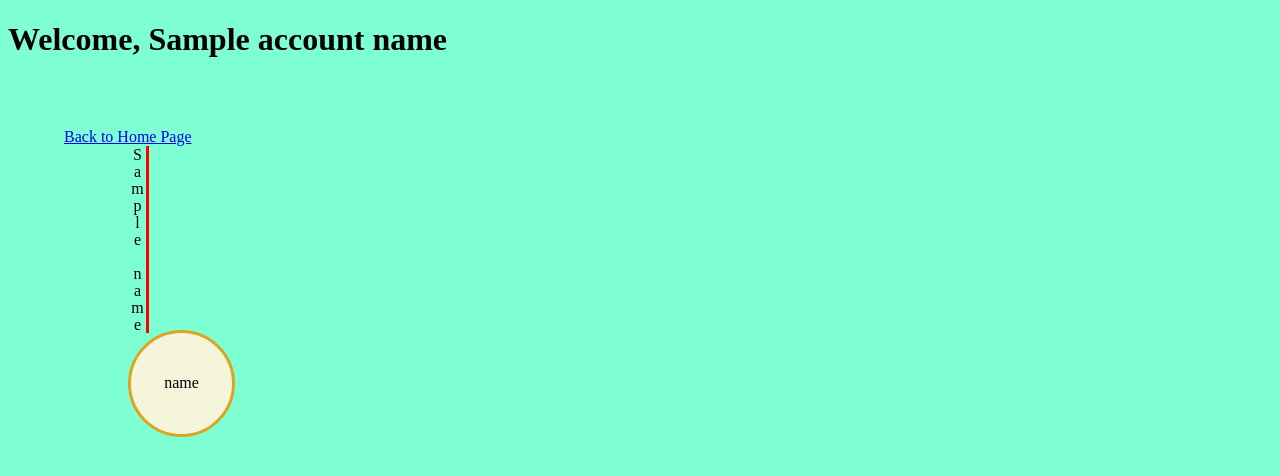
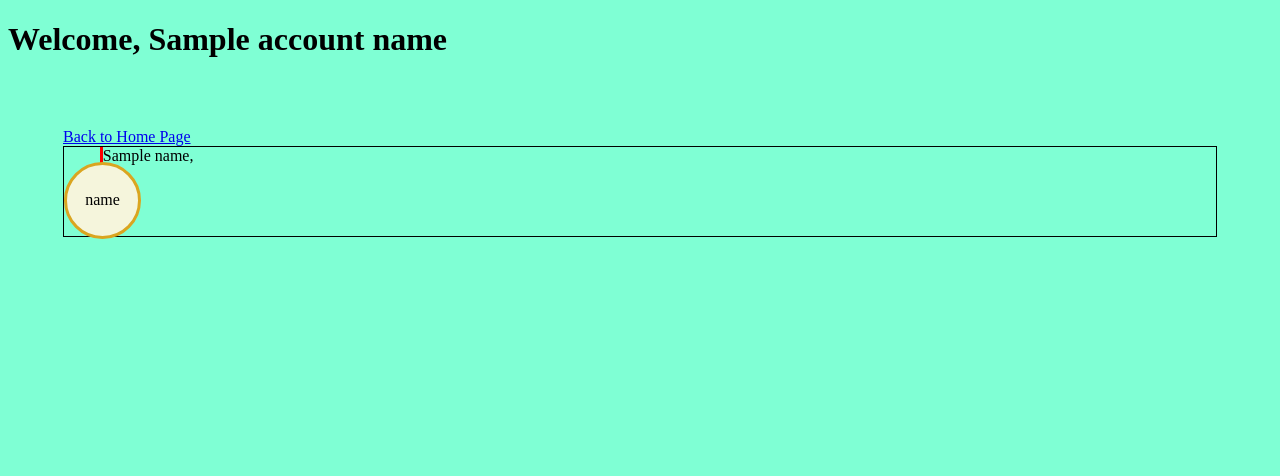
Before and after one commit to supraditya/SI507_final_project, a Flask app: template templates/result.html in a window 1280 px wide. Shown: the top 476 px of the page. Run offline with Flask 2, Linux system fonts and the light colour scheme; the template is opened without the code that fills it: most values are stand-ins (such as "Sample title", 1, 10 or a date in 2020).

Commit message:
graph visuals streamlined

```diff
--- a/static/css/main.css
+++ b/static/css/main.css
@@ -29,24 +29,24 @@ body
     padding: 2%;
     margin-top: -0.3%;
     margin-bottom: -0.3%;
-    width: 60px;
-    height: 60px;
+    width: 30px;
+    height: 30px;
 }
 
 .graph
 {
     width: 90vw;
-    /* border: solid 1px black; */
+    border: solid 1px black;
     display: flex;
     flex-direction: column;
-    align-items: center;
+    align-items: flex-start;
     /* min-height: 97vh; */
 }
 
 .edge-container
 {
     display: flex;
-    /* margin-right: 4%; */
+    margin-left: 3.5%;
     /* justify-content: center; */
     min-width: 100%;
     /* border: solid 1px red; */
--- a/templates/result.html
+++ b/templates/result.html
@@ -12,8 +12,9 @@
       <div class="commit-node-edge">
         {% if commit!=first_commit %}
         <div class="edge-container">
+          <div class="edge"></div>
           {% for branch_name in graph_data[commit][0] %}
-          <div class="edge">{{branch_name}}</div>
+          <span>{{branch_name}},&nbsp;</span>
           {% endfor %}
         </div>
         {% endif %}
```
